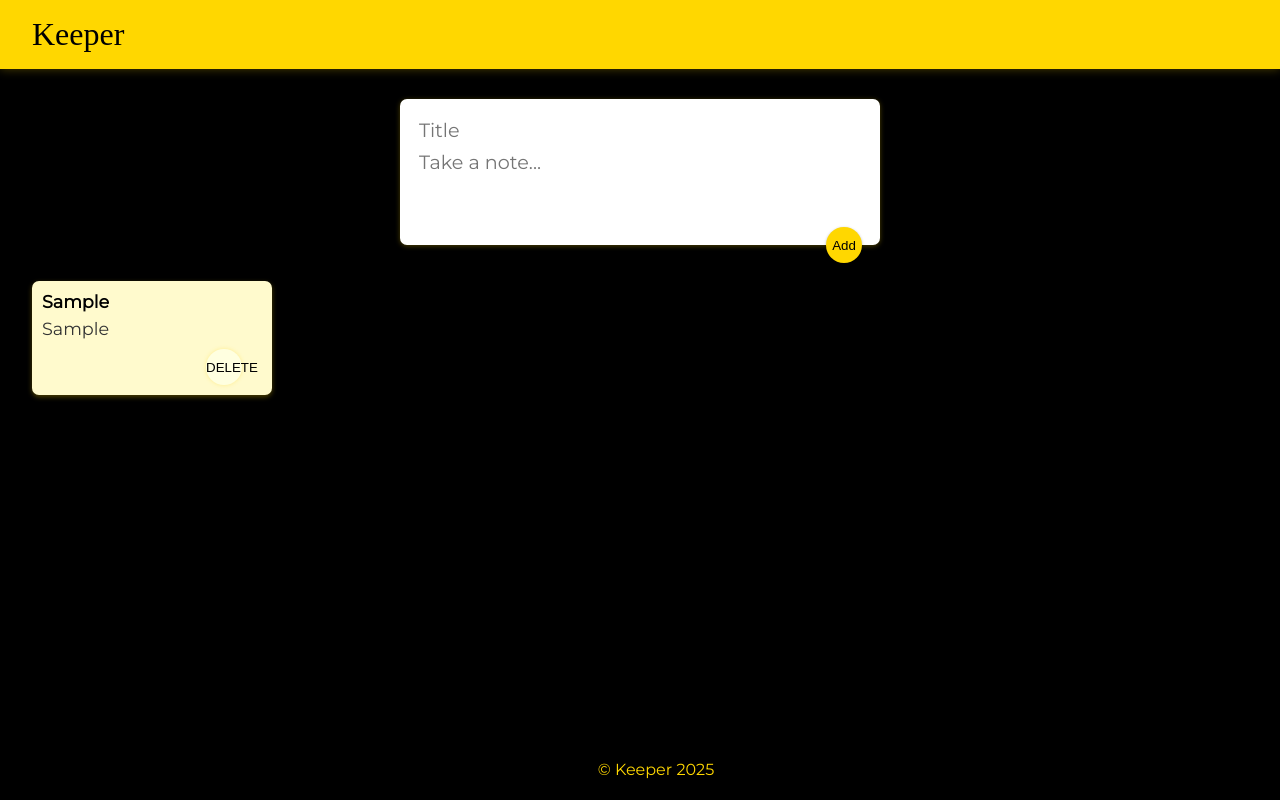
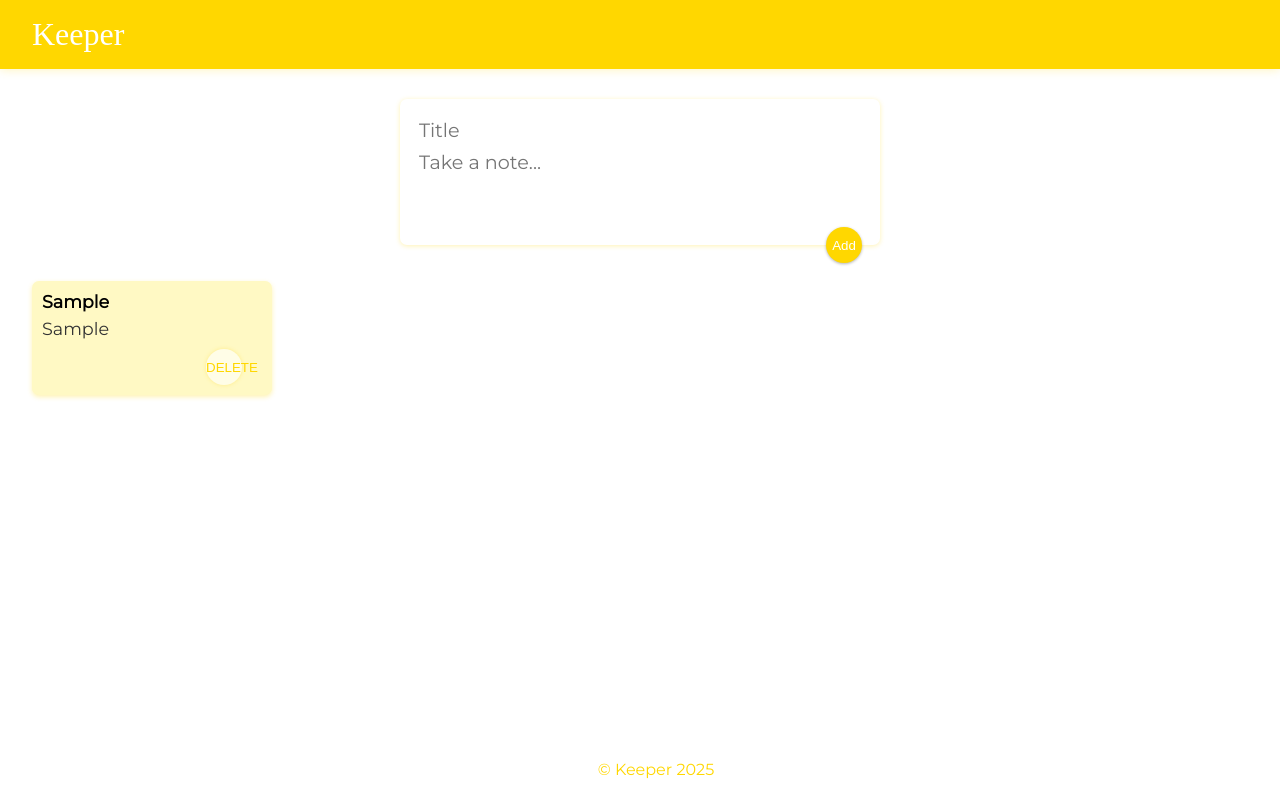
Before and after one commit to Aldair-car/Proyecto-keeper, a React (Create React App) app: page / in a window 1280 px wide. Both pictures are taken after typing "Sample", "Sample" into the empty fields and a click on the button "Add". Built offline with nearby package versions, Linux system fonts and the light colour scheme; a web font is replaced by a local one.

Commit message:
Update styles.css

```diff
--- a/public/styles.css
+++ b/public/styles.css
@@ -9,7 +9,7 @@ html {
 }
 
 body {
-  background: #000000; /* Negro */
+  background: #ffffff; /* Blanco */
   padding: 0 16px;
 }
 
@@ -21,7 +21,7 @@ header {
 }
 
 header h1 {
-  color: #000000; /* Texto negro */
+  color: #ffffff; /* Blanco */
   font-family: "McLaren", cursive;
   font-weight: 200;
 }
@@ -39,7 +39,7 @@ footer p {
 }
 
 .note {
-  background: #FFFACD; /* Amarillo claro */
+  background: #fff9c4; /* Amarillo muy claro */
   border-radius: 7px;
   box-shadow: 0 2px 5px rgba(255, 215, 0, 0.3); /* Sombra amarilla suave */
   padding: 10px;
@@ -59,22 +59,22 @@ footer p {
   margin-bottom: 10px;
   white-space: pre-wrap;
   word-wrap: break-word;
-  color: #333333; /* Gris oscuro para buena legibilidad */
+  color: #333333; /* Gris oscuro */
 }
 
 .note button {
-  background: #FFFFE0; /* Amarillo muy claro */
+  background: #fffde7; /* Amarillo pálido */
   position: relative;
   float: right;
   margin-right: 20px;
-  color: #000000; /* Negro */
+  color: #FFD700; /* Amarillo */
   border: none;
   width: 36px;
   height: 36px;
   cursor: pointer;
   outline: none;
   border-radius: 50%;
-  box-shadow: 0 0 4px rgba(255, 215, 0, 0.3); /* Sombra amarilla */
+  box-shadow: 0 0 4px rgba(255, 215, 0, 0.3);
 }
 
 form {
@@ -84,7 +84,7 @@ form {
   background: #ffffff;
   padding: 15px;
   border-radius: 7px;
-  box-shadow: 0 1px 5px rgba(255, 215, 0, 0.3); /* Sombra amarilla suave */
+  box-shadow: 0 1px 5px rgba(255, 215, 0, 0.3);
 }
 
 form input,
@@ -104,7 +104,7 @@ form button {
   right: 18px;
   bottom: -18px;
   background: #FFD700; /* Amarillo */
-  color: #000000; /* Negro */
+  color: #ffffff; /* Blanco */
   border: none;
   border-radius: 50%;
   width: 36px;
```
